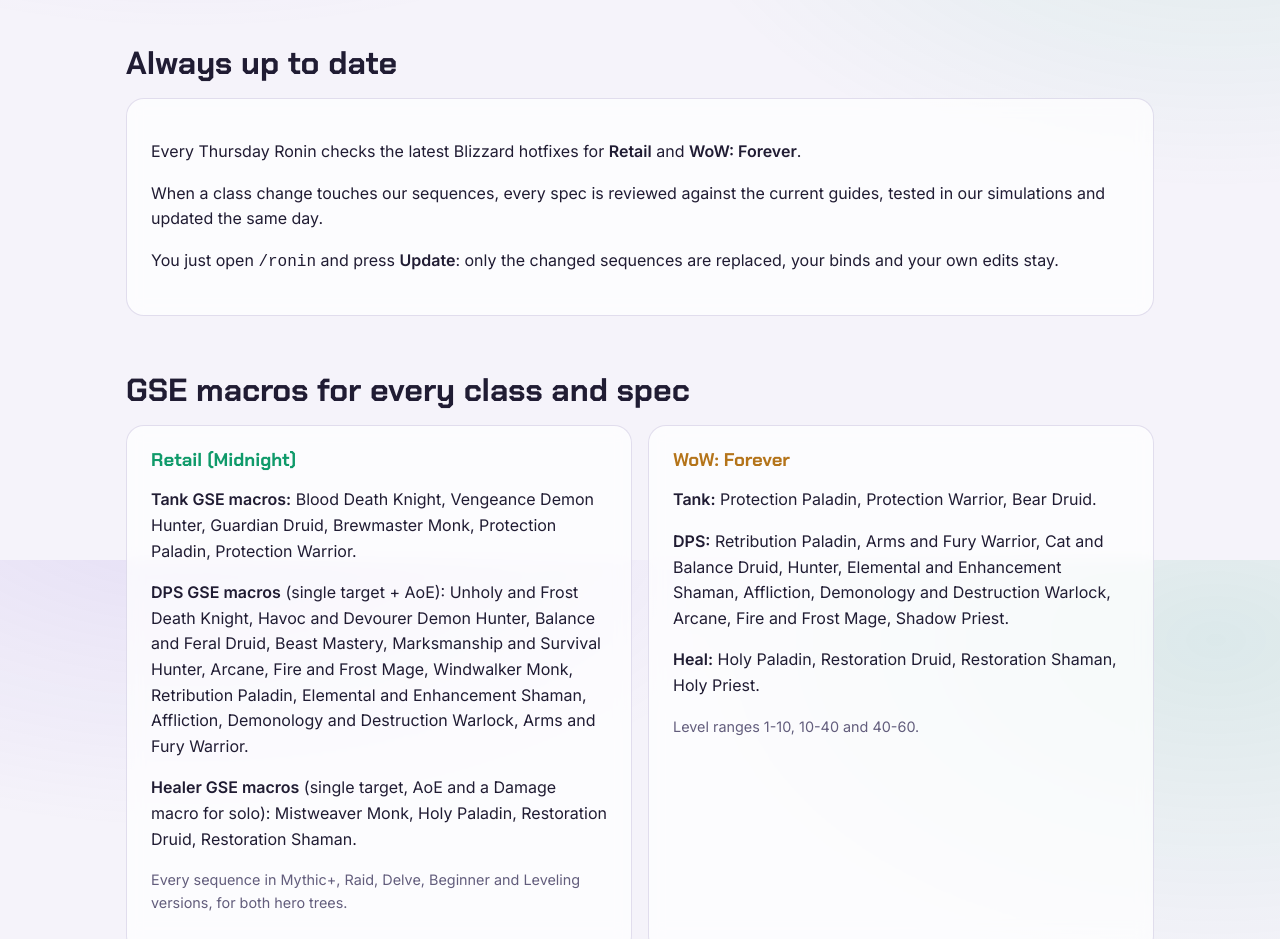
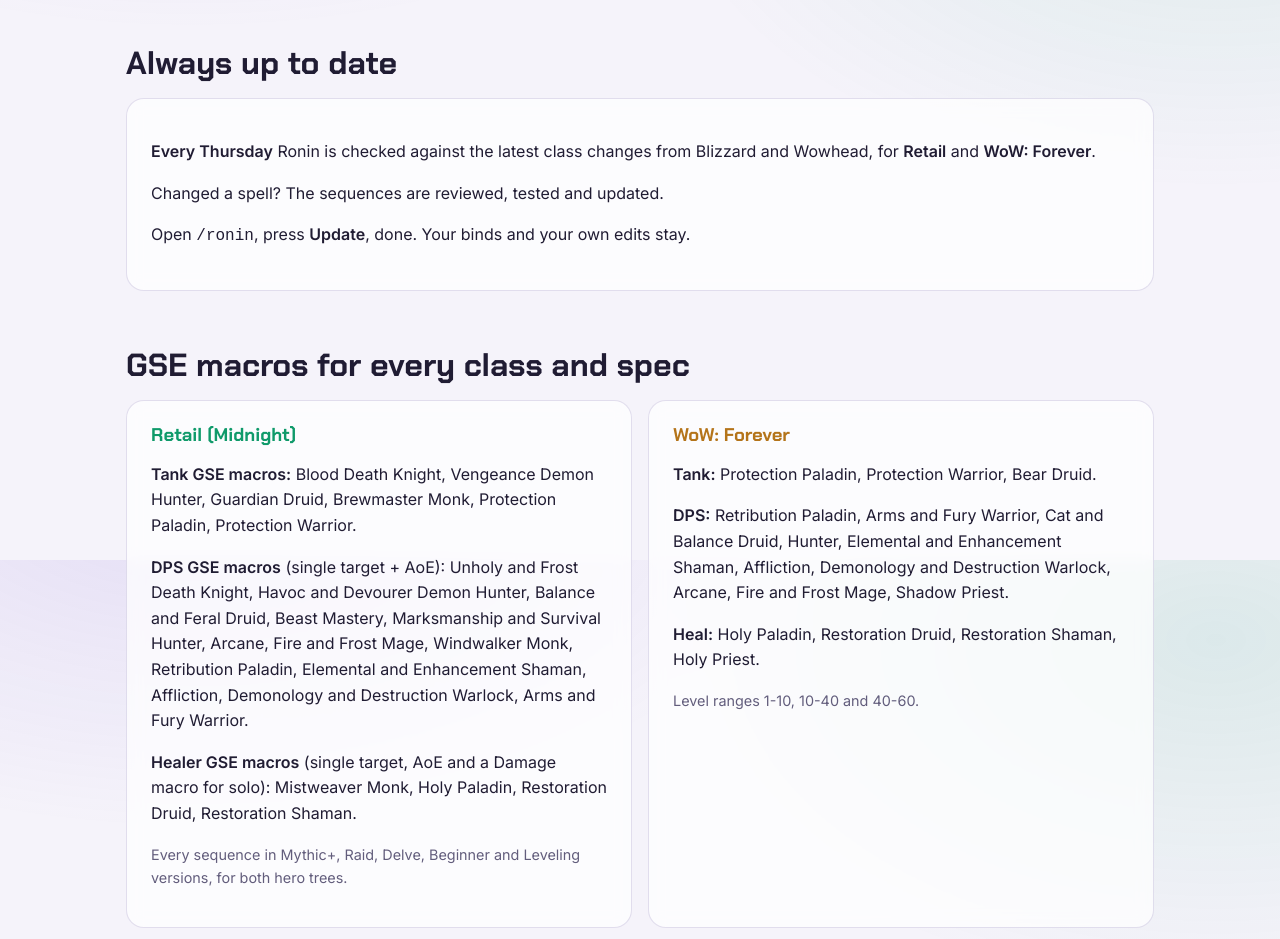
Before and after one commit to Ron1n90c/ron1n-site, a plain HTML site: page public/index.html in a window 1280 px wide. Shown: the part 1040-1979 px from the top of the page. Drawn offline with Linux system fonts and the light colour scheme.

Commit message:
Site: cleaner Always up to date text
Co-Authored-By: Claude Opus 5.5 <noreply@anthropic.com>
Claude-Session: https://claude.ai/code/session_01Axf3BxmXskQSewwmgfgH44

```diff
--- a/public/index.html
+++ b/public/index.html
@@ -146,9 +146,9 @@ footer .foot{display:grid;grid-template-columns:1.2fr 1fr;gap:24px}
 <section id="uptodate">
   <h2>Always up to date</h2>
   <div class="panel">
-    <p>Every Thursday Ronin checks the latest Blizzard hotfixes for <b>Retail</b> and <b>WoW: Forever</b>.</p>
-    <p>When a class change touches our sequences, every spec is reviewed against the current guides, tested in our simulations and updated the same day.</p>
-    <p>You just open <code>/ronin</code> and press <b>Update</b>: only the changed sequences are replaced, your binds and your own edits stay.</p>
+    <p><b>Every Thursday</b> Ronin is checked against the latest class changes from Blizzard and Wowhead, for <b>Retail</b> and <b>WoW: Forever</b>.</p>
+    <p>Changed a spell? The sequences are reviewed, tested and updated.</p>
+    <p>Open <code>/ronin</code>, press <b>Update</b>, done. Your binds and your own edits stay.</p>
   </div>
 </section>
 
```
